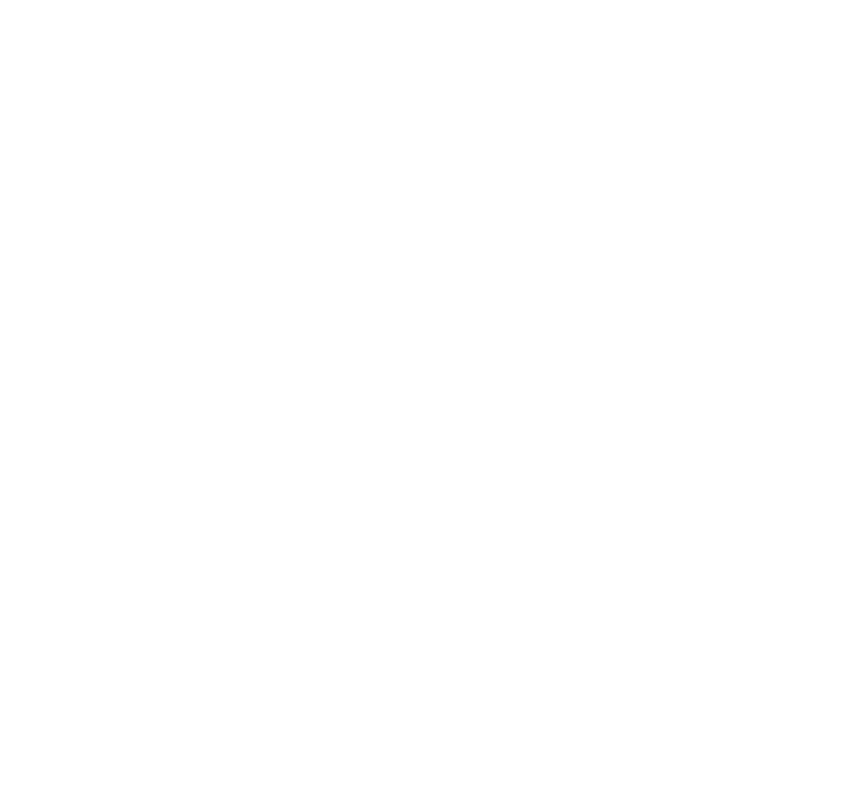
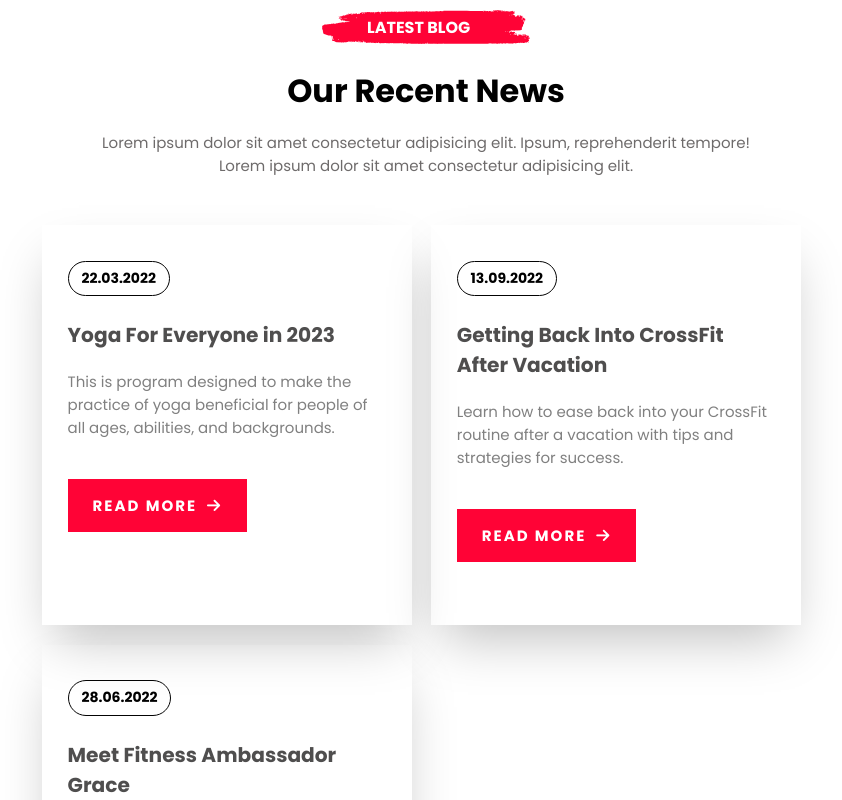
Before and after one commit to abdrv8/gymate, a React (Vite) app: page / in a window 1280 px wide. Shown: the part 9820-10620 px from the top of the page, without its empty margins (214-1056 px from the left). Before the commit the page ends 9734 px from the top, so only its background shows below. Built offline with nearby package versions, Linux system fonts and the light colour scheme.

Commit message:
recent blogs section completed

```diff
--- /dev/null
+++ b/src/components/RecentBlogs.jsx
@@ -0,0 +1,49 @@
+import "./styles/RecentBlogs.scss";
+import { Container } from "../layout/Container";
+import { recentBlogs } from "../constants";
+import { titleBg } from "../assets";
+
+const Card = ({ title, excerpt, date }) => (
+  <div className="card">
+    <div className="date">{date}</div>
+    <div className="text">
+      <h2>{title}</h2>
+      <p>{excerpt}</p>
+    </div>
+    <a href="#">
+      <span>Read More</span> <i className="fa-solid fa-arrow-right"></i>
+    </a>
+  </div>
+);
+
+const RecentBlogs = () => {
+  return (
+    <div className="recentblogs">
+      <Container>
+        <div className="content">
+          <div className="top">
+            <div className="title">
+              <img src={titleBg} alt="title bg" />
+              <p>Latest Blog</p>
+            </div>
+            <div className="heading">
+              <h1>Our Recent News</h1>
+              <p>
+                Lorem ipsum dolor sit amet consectetur adipisicing elit. Ipsum,
+                reprehenderit tempore! <br />
+                Lorem ipsum dolor sit amet consectetur adipisicing elit.
+              </p>
+            </div>
+          </div>
+          <div className="cards">
+            {recentBlogs.map((blog) => (
+              <Card key={blog.id} {...blog} />
+            ))}
+          </div>
+        </div>
+      </Container>
+    </div>
+  );
+};
+
+export default RecentBlogs;
--- a/src/components/index.js
+++ b/src/components/index.js
@@ -9,6 +9,7 @@
 import Gallery from "./Gallery";
 import BmiCalc from "./BmiCalc";
 import Pricing from "./Pricing";
+import RecentBlogs from "./RecentBlogs";
 
 export {
   Header,
@@ -22,4 +23,5 @@
   Gallery,
   BmiCalc,
   Pricing,
+  RecentBlogs,
 };
--- a/src/components/styles/Pricing.scss
+++ b/src/components/styles/Pricing.scss
@@ -1,3 +1,5 @@
+@import "shared";
+
 .pricing {
   width: 100%;
   height: max-content;
@@ -20,30 +22,8 @@
     right: 0;
   }
   .top {
-    display: flex;
-    flex-direction: column;
-    justify-content: center;
-    align-items: center;
-    text-align: center;
-    gap: 1rem;
-    .title {
-      position: relative;
-      p {
-        position: absolute;
-        top: 5px;
-        left: 45px;
-        text-transform: uppercase;
-        color: white;
-        font-weight: bold;
-      }
-    }
-    .heading {
-      p {
-        font-size: 15px;
-        color: rgb(110, 107, 107);
-        margin: 1rem 0;
-      }
-    }
+    // top title styles
+    @include topTitle();
   }
   .cards {
     display: flex;
@@ -120,7 +100,7 @@
           width: max-content;
           text-transform: uppercase;
           font-size: 15px;
-          font-weight: 500;
+          font-weight: bold;
           letter-spacing: 1px;
           display: flex;
           justify-content: center;
--- /dev/null
+++ b/src/components/styles/RecentBlogs.scss
@@ -0,0 +1,78 @@
+@import "shared";
+
+.recentblogs {
+  width: 100%;
+  height: max-content;
+  padding: 6rem 0;
+  .content {
+    display: flex;
+    flex-direction: column;
+    gap: 2rem;
+    .top {
+      @include topTitle();
+    }
+    .cards {
+      display: flex;
+      flex-wrap: wrap;
+      gap: 1.2rem;
+      .card {
+        height: 400px;
+        width: 370px;
+        padding: 2.2rem 1.6rem;
+        box-shadow: 0 25px 50px -12px rgb(0 0 0 / 0.25);
+        display: flex;
+        flex-direction: column;
+        gap: 1.5rem;
+        .date {
+          border: 1px solid var(--primary-color);
+          width: max-content;
+          padding: 0.4rem 0.8rem;
+          border-radius: 40px;
+          font-size: 14px;
+          font-weight: bold;
+        }
+        .text {
+          h2 {
+            margin-bottom: 1.2rem;
+            color: black;
+            font-size: 1.26rem;
+            color: rgb(79, 78, 78);
+          }
+          p {
+            color: grey;
+            font-size: 15px;
+          }
+        }
+        a {
+          background: var(--secondary-color);
+          color: white;
+          padding: 15px 25px;
+          width: max-content;
+          text-transform: uppercase;
+          font-size: 15px;
+          font-weight: bold;
+          letter-spacing: 2px;
+          display: flex;
+          justify-content: center;
+          align-items: center;
+          gap: 10px;
+          margin-top: 1rem;
+          position: relative;
+          cursor: pointer;
+          transition: all 0.3s ease-in;
+          &:hover {
+            background: var(--secondary-color);
+            color: white;
+            opacity: 0.5;
+          }
+          &:hover i {
+            color: white;
+          }
+          i {
+            color: white;
+          }
+        }
+      }
+    }
+  }
+}
--- /dev/null
+++ b/src/components/styles/_shared.scss
@@ -0,0 +1,26 @@
+@mixin topTitle {
+  display: flex;
+  flex-direction: column;
+  justify-content: center;
+  align-items: center;
+  text-align: center;
+  gap: 1rem;
+  .title {
+    position: relative;
+    p {
+      position: absolute;
+      top: 5px;
+      left: 45px;
+      text-transform: uppercase;
+      color: white;
+      font-weight: bold;
+    }
+  }
+  .heading {
+    p {
+      font-size: 15px;
+      color: rgb(110, 107, 107);
+      margin: 1rem 0;
+    }
+  }
+}
--- a/src/constants/index.js
+++ b/src/constants/index.js
@@ -33,6 +33,30 @@
   pricingImg2,
   pricingImg3,
 } from "../assets";
+
+export const recentBlogs = [
+  {
+    id: 1,
+    title: "Yoga For Everyone in 2023",
+    excerpt:
+      "This is program designed to make the practice of yoga beneficial for people of all ages, abilities, and backgrounds.",
+    date: "22.03.2022",
+  },
+  {
+    id: 2,
+    title: "Getting Back Into CrossFit After Vacation",
+    excerpt:
+      "Learn how to ease back into your CrossFit routine after a vacation with tips and strategies for success.",
+    date: "13.09.2022",
+  },
+  {
+    id: 3,
+    title: "Meet Fitness Ambassador Grace",
+    excerpt:
+      "Get to know Grace, a fitness enthusiast and dedicated ambassador who is passionate about helping others reach their fitness goals.",
+    date: "28.06.2022",
+  },
+];
 
 export const pricingPlans = [
   {
--- a/src/pages/Home.jsx
+++ b/src/pages/Home.jsx
@@ -9,6 +9,7 @@
   Gallery,
   BmiCalc,
   Pricing,
+  RecentBlogs,
 } from "../components";
 
 const Home = () => {
@@ -24,6 +25,7 @@
       <Gallery />
       <BmiCalc />
       <Pricing />
+      <RecentBlogs />
     </div>
   );
 };
```
